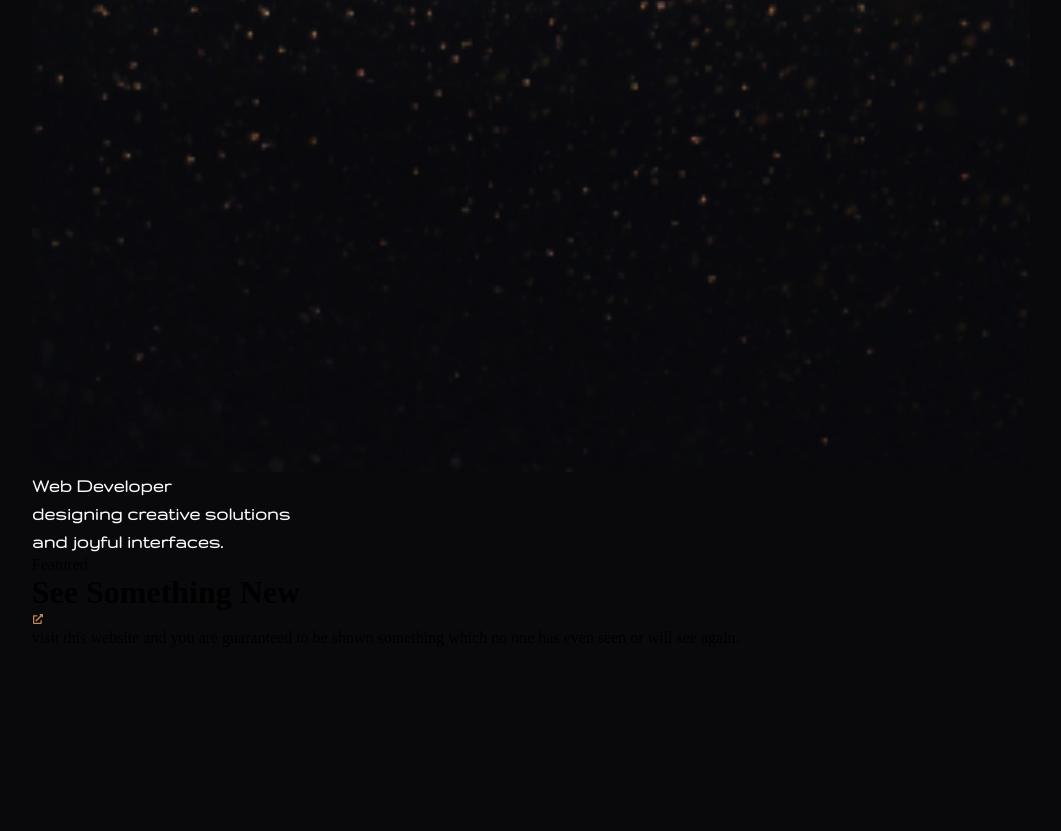
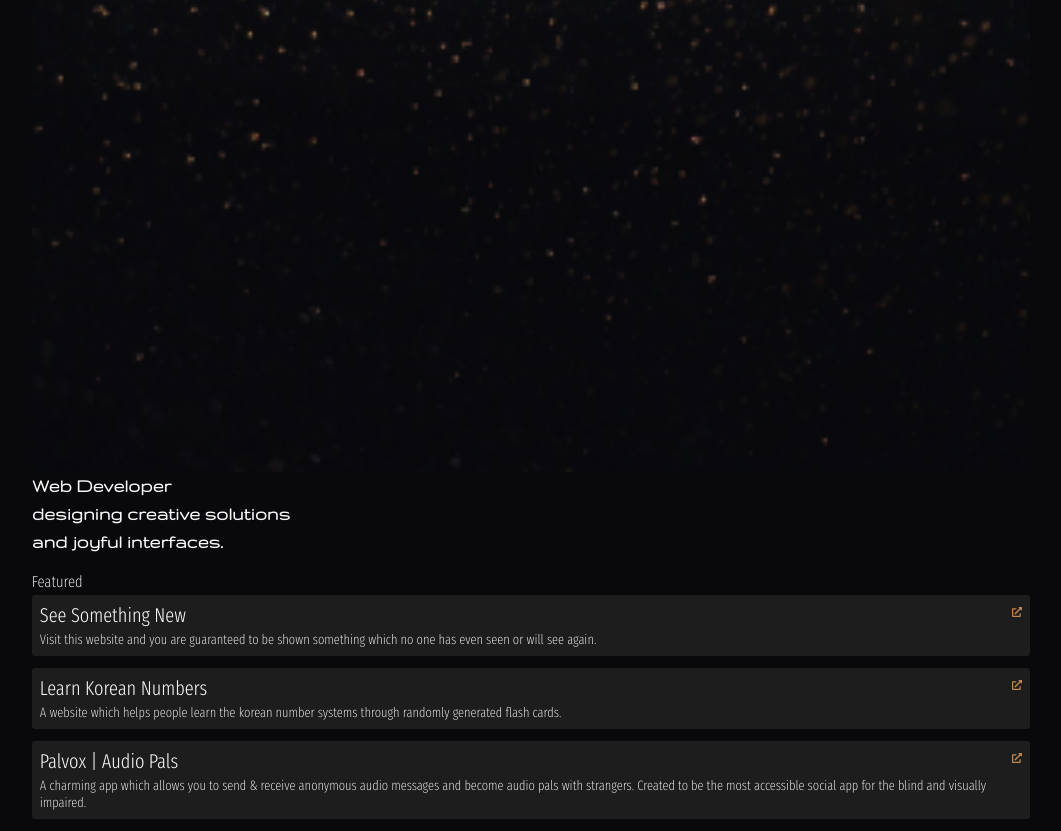
Before and after one commit to AdamDavisDeveloper/adams-portfolio, a React (Vite) app: page / in a window 1280 px wide. Shown: the part 1150-1981 px from the top of the page, without its empty margins (109-1170 px from the left). Before the commit the page ends 1797 px from the top, so only its background shows below. Built offline with nearby package versions, Linux system fonts and the light colour scheme.

Commit message:
featured cards nearly done

```diff
--- a/src/Globals.scss
+++ b/src/Globals.scss
@@ -1,6 +1,7 @@
 :root {
     --black: #09090C;
     --white: #F8F8F8;
+    --contrast-gray: #1D1D1D;
     --highlight-text: #C28854;
 }
 
@@ -11,6 +12,7 @@
 }
 
 html {
+    font-family: 'FiraSansExtraCondensed-Regular', sans-serif;
     background: var(--black);
 }
 
@@ -21,6 +23,16 @@ html {
 @font-face {
   font-family: 'FiraSansExtraCondensed-Regular';
   src: local('./fonts/FiraSansExtraCondensed-Regular.ttf'), url('./fonts/FiraSansExtraCondensed-Regular.ttf') format('truetype');
+}
+
+@font-face {
+  font-family: 'FiraSansExtraCondensed-Light';
+  src: local('./fonts/FiraSansExtraCondensed-Light.ttf'), url('./fonts/FiraSansExtraCondensed-Light.ttf') format('truetype');
+}
+
+@font-face {
+  font-family: 'FiraSansExtraCondensed-ExtraLight';
+  src: local('./fonts/FiraSansExtraCondensed-ExtraLight.ttf'), url('./fonts/FiraSansExtraCondensed-ExtraLight.ttf') format('truetype');
 }
 
 @font-face {
--- /dev/null
+++ b/src/Views/Home/FeaturedCard.scss
@@ -0,0 +1,28 @@
+@import '../../Globals.scss';
+
+.featured-card {
+    padding: .5rem;
+    color: var(--white);
+    background: var(--contrast-gray);
+    border-radius: 3px;
+    margin-bottom: .75rem;
+}
+
+.top-row {
+    display: flex;
+    justify-content: space-between;
+    margin-bottom: .25rem;
+    h1 {
+        font-size: 1.25rem;
+        font-family: 'FiraSansExtraCondensed-Light', sans-serif;
+        font-weight: 300;
+    }
+}
+
+.bottom-row {
+    p {
+        font-size: .85rem;
+        font-family: 'FiraSansExtraCondensed-ExtraLight', sans-serif;
+        font-weight: 100;
+    }
+}
--- a/src/Views/Home/FeaturedCard.tsx
+++ b/src/Views/Home/FeaturedCard.tsx
@@ -1,6 +1,9 @@
 import React from "react";
 //@ts-ignore -- TS is a little baby
 import ExternalLinkSVG from '/src/img/external-link.svg';
+
+//Styles
+import '../Home/FeaturedCard.scss'
 
 export default function FeaturedCard(props: {
     title: string,
--- a/src/Views/Home/FeaturedData.ts
+++ b/src/Views/Home/FeaturedData.ts
@@ -1,7 +1,17 @@
 export default [
     {
         title: `See Something New`,
-        description: `visit this website and you are guaranteed to be shown something which no one has even seen or will see again.`,
+        description: `Visit this website and you are guaranteed to be shown something which no one has even seen or will see again.`,
         url: `https://see-something-new.netlify.app`
-    }
+    },
+    {
+        title: `Learn Korean Numbers`,
+        description: `A website which helps people learn the korean number systems through randomly generated flash cards.`,
+        url: `https://learn-sino-korean.netlify.app/`
+    },
+    {
+        title: `Palvox | Audio Pals`,
+        description: `A charming app which allows you to send & receive anonymous audio messages and become audio pals with strangers. Created to be the most accessible social app for the blind and visually impaired.`,
+        url: ``
+    },
 ]
--- a/src/Views/Home/Main.scss
+++ b/src/Views/Home/Main.scss
@@ -41,3 +41,14 @@ header {
         line-height: 28px;
     }
 }
+
+#FeaturedList {
+    margin-top: 1rem;
+    span {
+        display: block;
+        font-family: 'FiraSansExtraCondensed-ExtraLight', sans-serif;
+        font-weight: 100;
+        color: var(--white);
+        margin-bottom: .25rem;
+    }
+}
```
